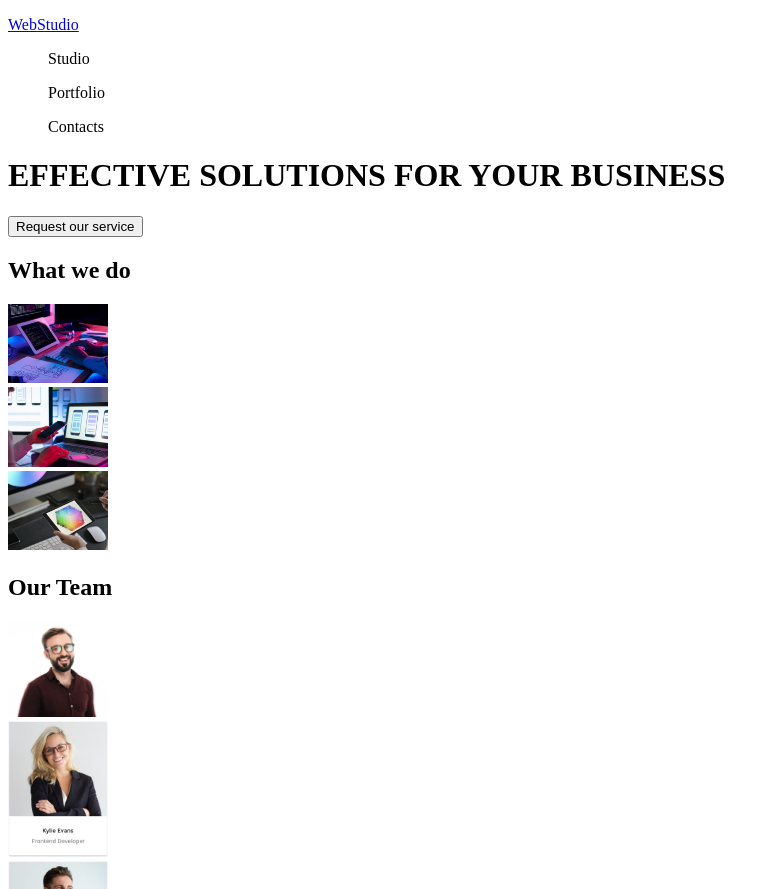
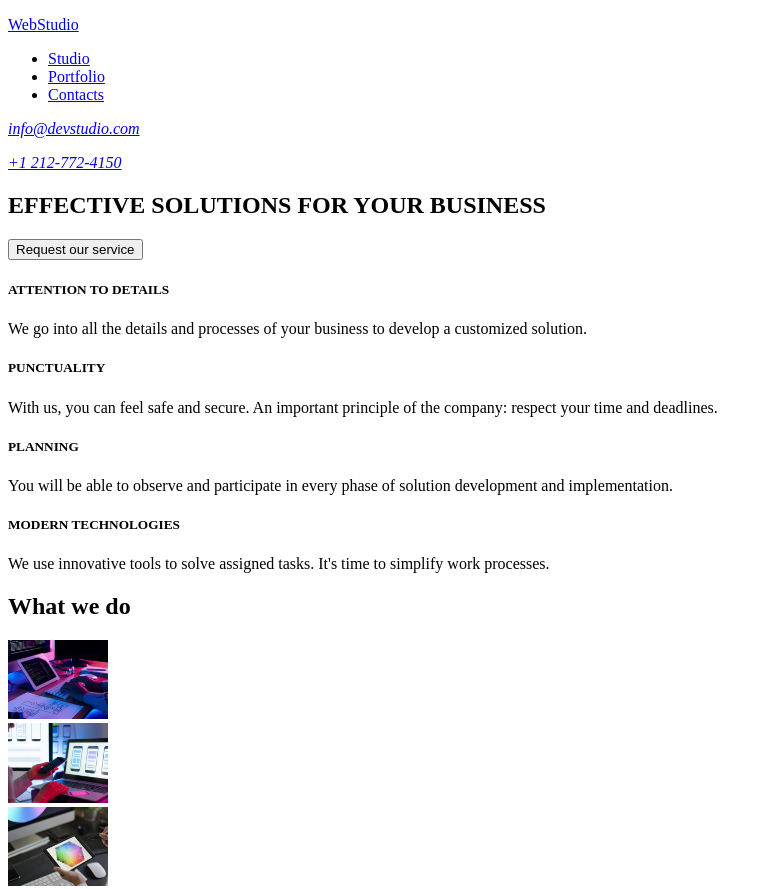
Before and after one commit to seriserj/goit-markup-hw-01, a plain HTML site: page index.html in a window 1280 px wide. Shown: the top 889 px of the page, without its empty margins (0-779 px from the left). Drawn offline with Linux system fonts and the light colour scheme.

Commit message:
Homework

```diff
--- a/index.html
+++ b/index.html
@@ -5,25 +5,56 @@
     <meta name="viewport" content="width=device-width, initial-scale=1.0" />
     <title>Document</title>
 
-    <a href="#"><p><span>Web</span>Studio</p></a>
-
-    <ul>Studio</ul>
-    <ul>Portfolio</ul>
-    <ul>Contacts</ul>
   </head>
 
   <body>
+    <!--Header Section-->
+    <header>
+      <div><a href="#"><p><span>Web</span>Studio</p></a></div>
+      <nav>
+        <ul>
+          <li><a href="#">Studio</a></li>
+          <li><a href="#">Portfolio</a></li>
+          <li><a href="#">Contacts</a></li>
+        </ul>
+    </nav>
+    <address><a href="#"><p><span>info@devstudio.com</span></p></a></address>
+    <address><a href="tel:+1 212-772-4150">+1 212-772-4150</a></address>
+    </header>
+
+    <!--Main Section-->
     <main>
+    <!--Hero section-->
+      <section>
       <h1>EFFECTIVE SOLUTIONS FOR YOUR BUSINESS</h1>
-      <button>Request our service</button>
+        <button>Request our service</button>
+        <div>
+          <H5>ATTENTION TO DETAILS</H5>
+          <p>We go into all the details and processes of your business to develop a customized solution.</p>
+        </div>
+        <div>
+          <h5>PUNCTUALITY</h5>
+          <p>With us, you can feel safe and secure. An important principle of the company: respect your time and deadlines.</p>
+        </div>
+        <div>
+          <h5>PLANNING</h5>
+          <p>You will be able to observe and participate in every phase of solution development and implementation.</p>
+        </div>
+        <div>
+          <h5>MODERN TECHNOLOGIES</h5>
+          <p>We use innovative tools to solve assigned tasks. It's time to simplify work processes.</p>
+        </div>
+      </section>
     </main>
 
+    <!--What we do Section-->
     <h2>What we do</h2>
 
     <div><img src="images/img.jpg" alt="a laptop" width="100" /></div>
     <div><img src="images/box 2.jpg" alt="a laptop" width="100" /></div>
     <div><img src="images/box 3.jpg" alt="a tablet" width="100" /></div>
 
+   <!--Our Team Section-->
     <h2>Our Team</h2>
 
     <div><img src="images/Christopher Walker.jpg" alt="a man" width="100" /></div>
@@ -32,8 +63,11 @@
     <div><img src="images/Tyier Moore.jpg" alt="a man" width="100" /></div>
   </body>
 
+    <!--Footer Section-->
   <footer>
-    <a href="#"><p><span>Web</span>Studio</p></a>
-
+    <address><a href="#"><p><span>Web</span>Studio</p></a></address>
+    <address>695 Park Ave, NY 10065, USA</address>
+    <address><a href="#"><p><span>info@devstudio.com</span></p></a></address>
+    <address><a href="tel:+1 212-772-4150">+1 212-772-4150</a></address>
   </footer>
 </html>
```
